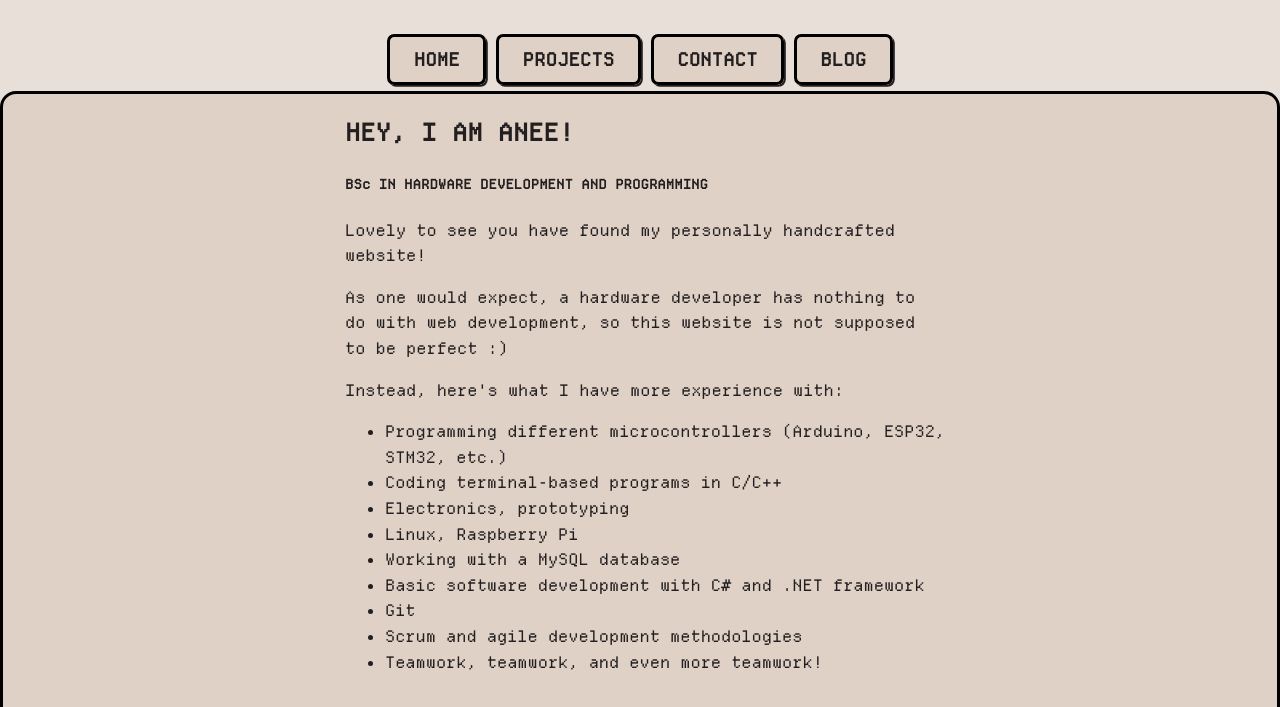
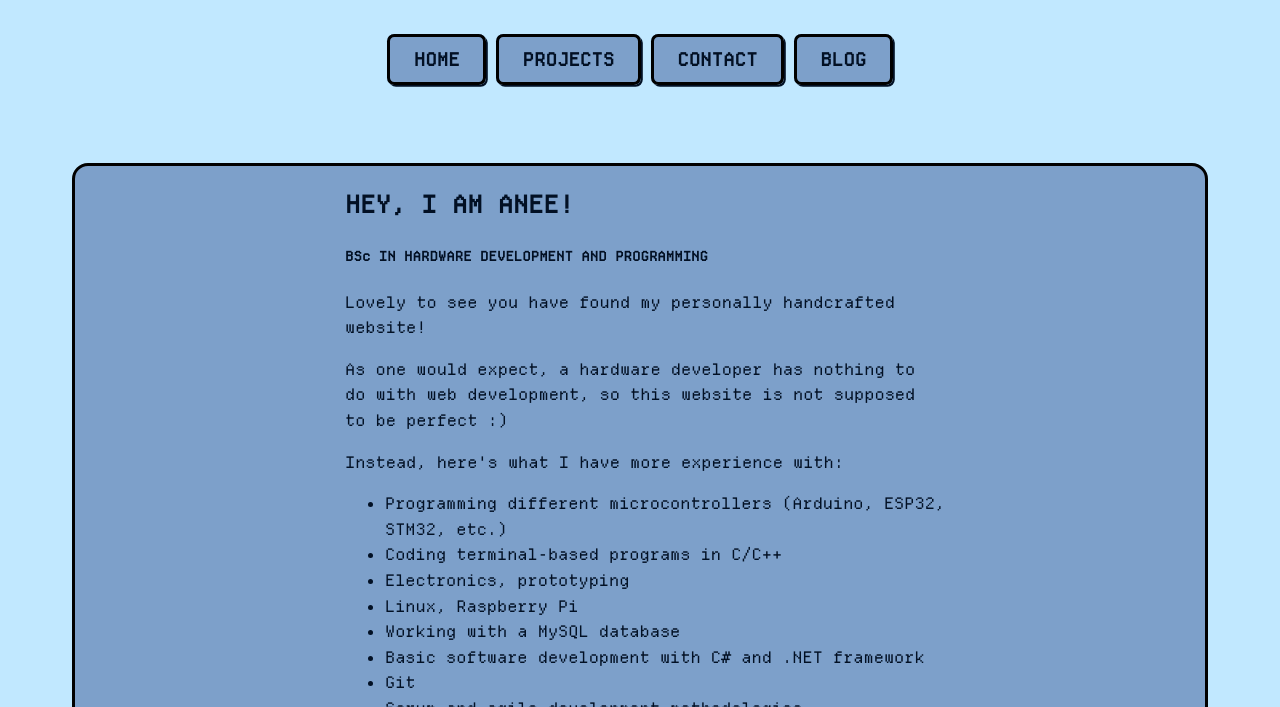
Before and after one commit to AneeMandmets/MySite, a Django app: page /website/ in a window 1280 px wide. Shown: the top 707 px of the page. Run offline with Django 5.2, Linux system fonts and the light colour scheme; grey boxes are pictures that could not be loaded.

Commit message:
New color scheme, bug fixes

```diff
--- a/MySite/settings.py
+++ b/MySite/settings.py
@@ -120,6 +120,7 @@ USE_TZ = True
 STATIC_URL = 'static/'
 STATICFILES_DIRS = [
     os.path.join(BASE_DIR, 'static'),
+    r'A:\\Website\\MySite\\website\\static'
 ]
 
 # Default primary key field type
--- a/website/static/website/style.css
+++ b/website/static/website/style.css
@@ -10,8 +10,8 @@ html, body {
 
 body {
     font-family:'DepartureMono', 'Lucida Sans', 'Lucida Sans Regular', 'Lucida Grande', 'Lucida Sans Unicode', Geneva, Verdana, sans-serif;
-    background-color: #e7dfd8;
-    color: #231f20;
+    background-color: #C1E8FF;
+    color: #021024;
     margin: 0;
     padding: 0;
     line-height: 1.6;
@@ -30,10 +30,10 @@ header {
 }
 
 nav a {
-    color: #231f20;
+    color: #021024;
     text-decoration: none;
     margin: 0 auto;
-    background: #dfd1c5;;
+    background: #7DA0CA;;
     font-family: inherit;
     padding: 0.6em 1.3em;
     font-weight: 900;
@@ -56,20 +56,21 @@ nav a:active {
 main {
     flex: 1;
     padding: 2rem;
+    margin: 40px;
 }
 
 footer {
-    background-color: #e7dfd8;
+    background-color: #C1E8FF;
     text-align: center;
     padding: 1rem 0;
 }
 
 p a {
-    color: #48423E;
+    color: #052659;
 }
 
 h3 a {
-    color: #231f20;
+    color: #021024;
     text-decoration: none;
 }
 
@@ -78,7 +79,7 @@ h3 a {
     flex-direction: row;
     justify-content: space-evenly;
     align-items: center;
-    background-color: #dfd1c5;
+    background-color: #7DA0CA;
     border-radius: 1rem;
     flex-wrap: wrap;
     border: 3px solid black;
--- a/website/templates/website/index.html
+++ b/website/templates/website/index.html
@@ -2,6 +2,7 @@
 {% load static %}
 
 {% block main %}
+<main>
   <div class="introduction-container">
       <div class="introduction-text">
           <h2>HEY, I AM ANEE!</h2>
@@ -110,6 +111,7 @@
           <li>Reading books</li>
           <li>History</li>
           <li>Cats :)</li>
+          <li>F1</li>
         </ul>
       </div>
     </div>
@@ -129,4 +131,6 @@
           </div>
       </div>
   </div>
+</main>
+
 {% endblock %}
```
Also changed, not shown: other parts of website/static/website/style.css (+19 -14 lines). Lines whose indentation alone changed are shown as unchanged.
